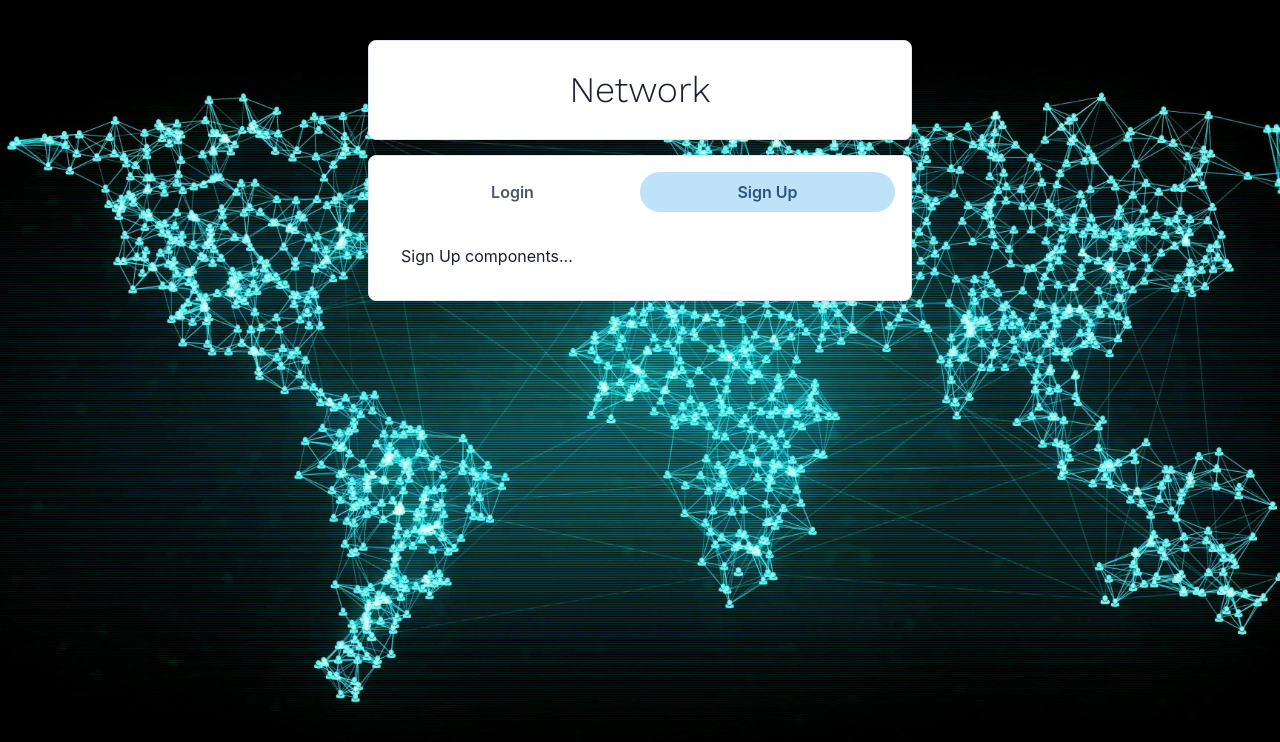
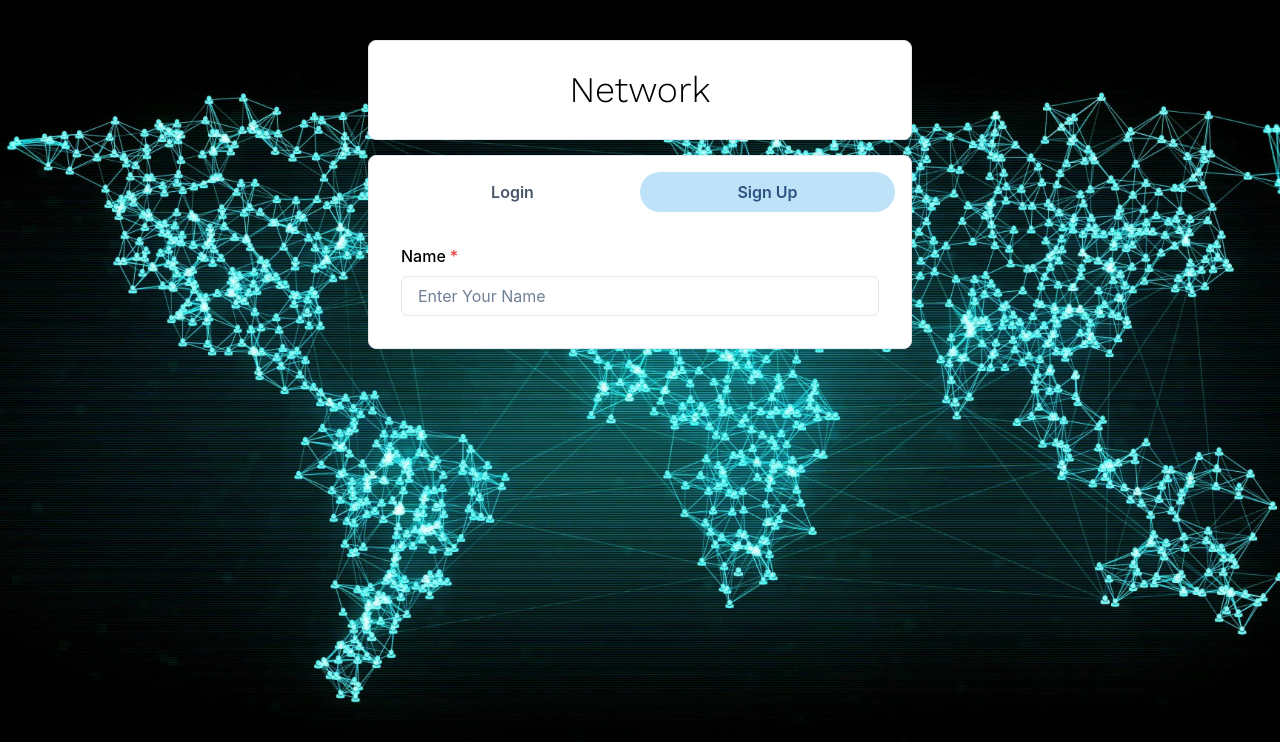
Before and after one commit to KamalShamsi/Network, a React (Create React App) app in the folder frontend/: page / in a window 1280 px wide. Both pictures are taken after a click on the tab "Sign Up". Shown: the top 742 px of the page. Built offline with nearby package versions, Linux system fonts and the light colour scheme.

Commit message:
Name field is added for SignUp Form

```diff
--- a/frontend/src/App.css
+++ b/frontend/src/App.css
@@ -17,4 +17,6 @@
 
     /* Centering the background image. */
     background-position: center;
+
+    color:black;
 }
--- a/frontend/src/Components/Authentication/Login.js
+++ b/frontend/src/Components/Authentication/Login.js
@@ -0,0 +1,9 @@
+import React from 'react';
+
+const Login = () => {
+  return (
+    <div> Login </div>
+  );
+}
+
+export default Login;
--- a/frontend/src/Components/Authentication/SignUp.js
+++ b/frontend/src/Components/Authentication/SignUp.js
@@ -1,11 +1,22 @@
-import React from 'react'
+import React, { useState } from 'react';
+import { VStack } from '@chakra-ui/layout';
+import { FormControl, FormLabel } from '@chakra-ui/form-control';
+import { Input } from '@chakra-ui/react';
 
 const SignUp = () => {
+  const [name, setName] = useState("");
+
   return (
-    <div>
-      Sign Up
-    </div>
-  )
+    <VStack spacing='5px'>
+      <FormControl id='first-name' isRequired>
+        <FormLabel>Name</FormLabel>
+        <Input
+          placeholder='Enter Your Name'
+          onChange={(e) => setName(e.target.value)}
+        />
+      </FormControl>
+    </VStack>
+  );
 }
 
-export default SignUp
+export default SignUp;
--- a/frontend/src/Pages/HomePage.js
+++ b/frontend/src/Pages/HomePage.js
@@ -11,9 +11,8 @@ import {
     Flex
 } from "@chakra-ui/react";
 
-/*import Login from "../Components/Authentication/Login";
+import Login from "../Components/Authentication/Login";
 import SignUp from "../Components/Authentication/SignUp";
-*/
 
 // Define the Homepage functional component
 function Homepage() {
@@ -50,11 +49,11 @@ function Homepage() {
                     <TabPanels>
                         {/* Login tab content */}
                         <TabPanel>
-                            <div>Login components...</div>
+                            <Login/>
                         </TabPanel>
                         {/* Sign Up tab content */}
                         <TabPanel>
-                            <div>Sign Up components...</div>
+                            <SignUp/>
                         </TabPanel>
                     </TabPanels>
                 </Tabs>
```
